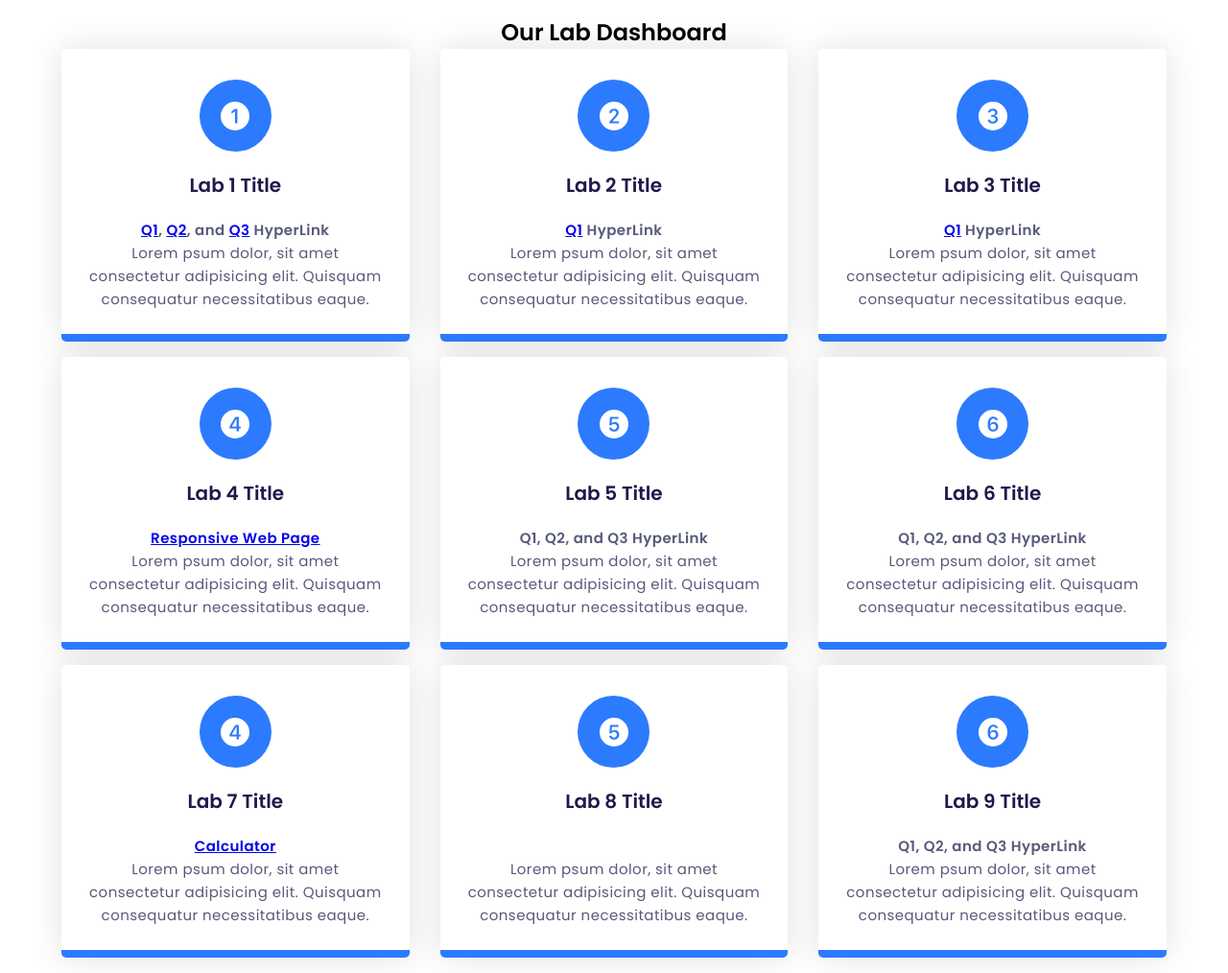
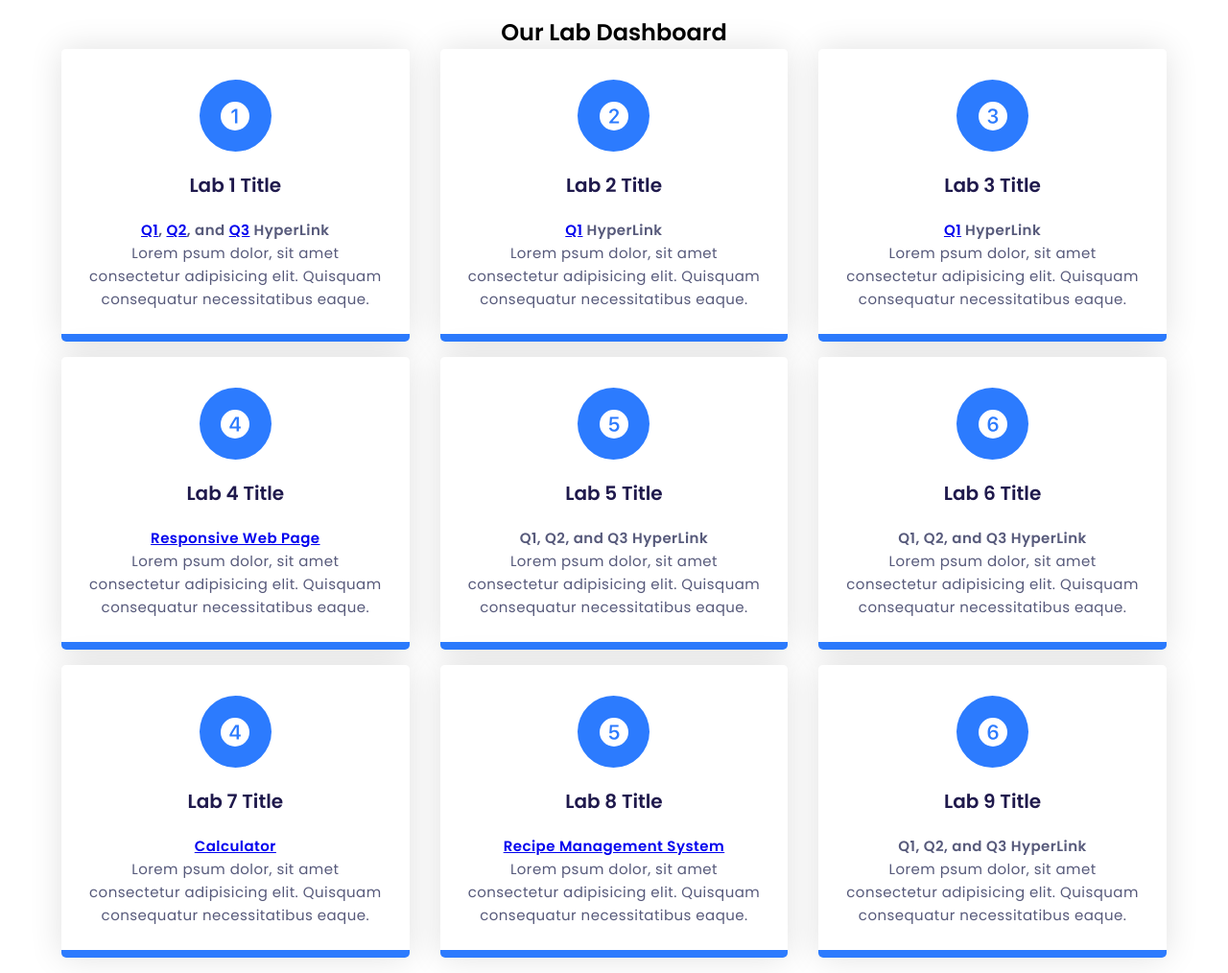
Before and after one commit to taymoorkhalid951/lab-1, a plain HTML site: page index.html in a window 1280 px wide. Shown: the whole page at 96% size. Drawn offline with Linux system fonts and the light colour scheme.

Commit message:
anchor tag

```diff
--- a/index.html
+++ b/index.html
@@ -143,7 +143,7 @@
           </div>
           <h3>Lab 8 Title</h3>
           <p>
-             <b><a href="Lab8/index.html"></a></b><br>Lorem psum dolor, sit amet consectetur adipisicing elit. Quisquam
+             <b><a href="Lab8/index.html">Recipe Management System</a></b><br>Lorem psum dolor, sit amet consectetur adipisicing elit. Quisquam
             consequatur necessitatibus eaque.
           </p>
         </div>
```
